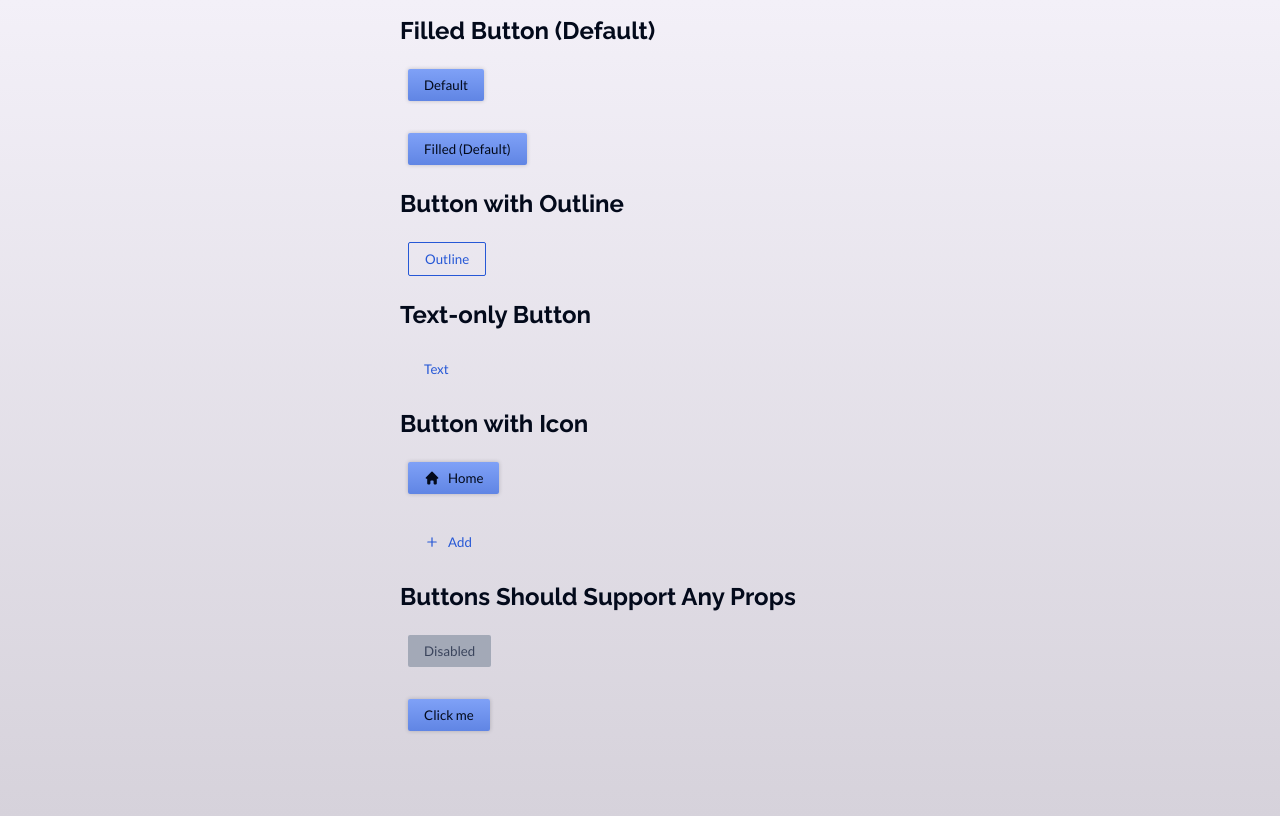
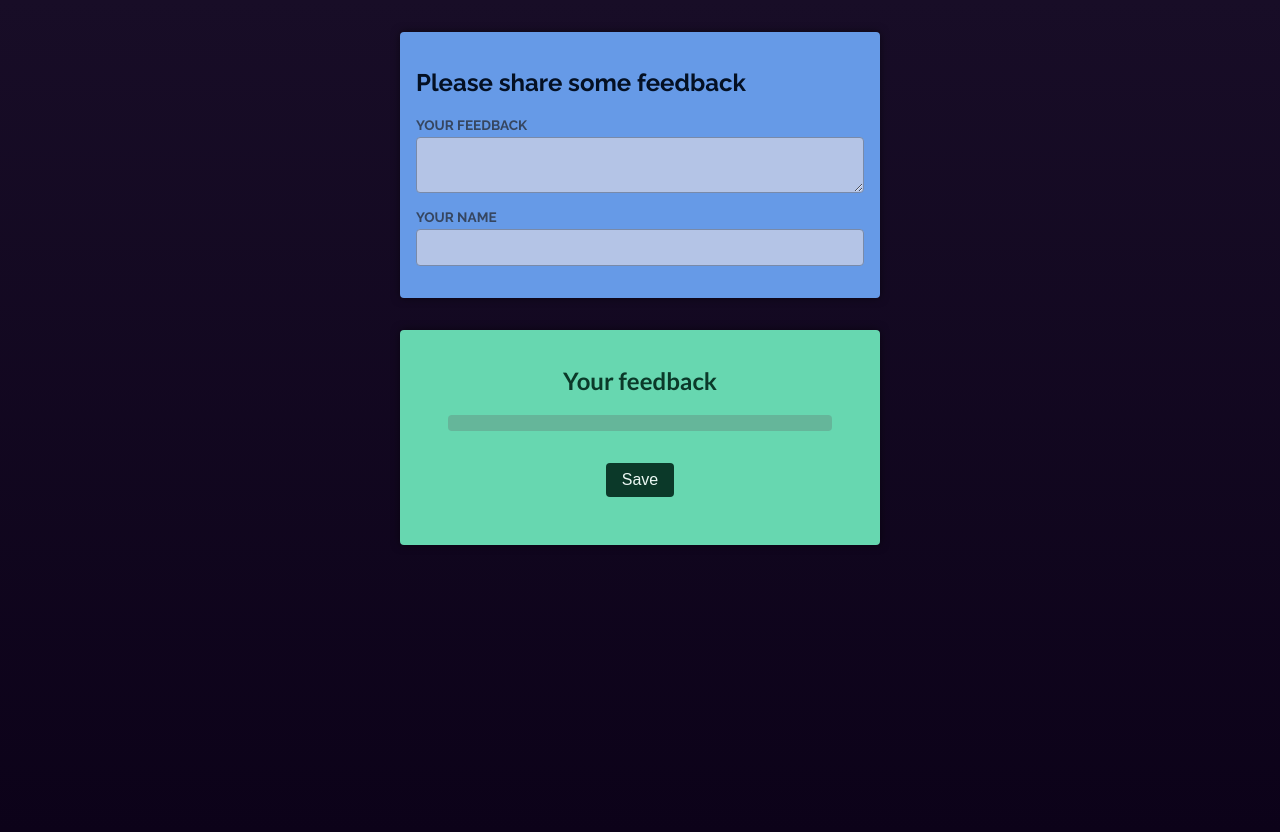
Before and after one commit to M2BARH/react-course, a React (Create React App) app in the folder section_three/my-react-app/: page / in a window 1280 px wide. Built offline with nearby package versions, Linux system fonts and the light colour scheme; the HTML template or start-up script is replaced by a standard one.

Commit message:
coding exercise sixteen commit

```diff
--- a/section_three/my-react-app/src/App.js
+++ b/section_three/my-react-app/src/App.js
@@ -1,54 +1,41 @@
-import Button from "./components/flexible_components/Button";
-import HomeIcon from "./components/flexible_components/HomeIcon";
-import PlusIcon from "./components/flexible_components/PlusIcon";
+import React from "react";
+import Review from "./components/review_component/Review";
 
 function App() {
+  const [feedBack, setFeedBack] = React.useState();
+  const [name, setName] = React.useState();
+
+  function handleFeedBackChange(event) {
+    setFeedBack(event.target.value);
+  }
+
+  function handleNameChange(event) {
+    setName(event.target.value);
+  }
+
   return (
-    <div id="app">
-      <section>
-        <h2>Filled Button (Default)</h2>
+    <>
+      <section id="feedback">
+        <h2>Please share some feedback</h2>
         <p>
-          <Button>Default</Button>
+          <label>Your Feedback</label>
+          <textarea value={feedBack} onChange={handleFeedBackChange} />
         </p>
         <p>
-          <Button mode="filled">Filled (Default)</Button>
+          <label>Your Name</label>
+          <input type="text" value={name} onChange={handleNameChange} />
         </p>
       </section>
-      <section>
-        <h2>Button with Outline</h2>
+      <section id="draft">
+        <h2>Your feedback</h2>
+
+        <Review feedback={feedBack} student={name} />
+
         <p>
-          <Button mode="outline">Outline</Button>
+          <button>Save</button>
         </p>
       </section>
-      <section>
-        <h2>Text-only Button</h2>
-        <p>
-          <Button mode="text">Text</Button>
-        </p>
-      </section>
-      <section>
-        <h2>Button with Icon</h2>
-        <p>
-          <Button Icon={HomeIcon}>Home</Button>
-        </p>
-        <p>
-          <Button Icon={PlusIcon} mode="text">
-            Add
-          </Button>
-        </p>
-      </section>
-      <section>
-        <h2>Buttons Should Support Any Props</h2>
-        <p>
-          <Button mode="filled" disabled>
-            Disabled
-          </Button>
-        </p>
-        <p>
-          <Button onClick={() => console.log("Clicked!")}>Click me</Button>
-        </p>
-      </section>
-    </div>
+    </>
   );
 }
 
--- a/section_three/my-react-app/src/components/flexible_components/Button.js
+++ /dev/null
@@ -1,29 +0,0 @@
-export default function Button({
-  mode = "filled",
-  Icon,
-  children,
-  ...props
-}) {
-
-  let buttonClass = "button ";
-
-  if (mode === 'outline') {
-    buttonClass += "outline-button";
-  } else if (mode === "text") {
-    buttonClass += "text-button";
-  } else {
-    buttonClass += "filled-button"
-  }
-
-  const iconButtonClass = Icon ? buttonClass + " icon-button" : buttonClass;
-
-  return (
-    <button className={iconButtonClass} {...props}>
-      {Icon && (
-        <span className="button-icon">
-          <Icon /></span>
-      )}
-      <span>{children}</span>
-    </button>
-  );
-}
--- a/section_three/my-react-app/src/components/flexible_components/HomeIcon.js
+++ /dev/null
@@ -1,15 +0,0 @@
-export default function HomeIcon() {
-  return (
-    <svg
-      xmlns="http://www.w3.org/2000/svg"
-      viewBox="0 0 20 20"
-      fill="currentColor"
-    >
-      <path
-        fillRule="evenodd"
-        d="M9.293 2.293a1 1 0 011.414 0l7 7A1 1 0 0117 11h-1v6a1 1 0 01-1 1h-2a1 1 0 01-1-1v-3a1 1 0 00-1-1H9a1 1 0 00-1 1v3a1 1 0 01-1 1H5a1 1 0 01-1-1v-6H3a1 1 0 01-.707-1.707l7-7z"
-        clipRule="evenodd"
-      />
-    </svg>
-  );
-}
--- a/section_three/my-react-app/src/components/flexible_components/PlusIcon.js
+++ /dev/null
@@ -1,11 +0,0 @@
-export default function PlusIcon() {
-  return (
-    <svg
-      xmlns="http://www.w3.org/2000/svg"
-      viewBox="0 0 20 20"
-      fill="currentColor"
-    >
-      <path d="M10.75 4.75a.75.75 0 00-1.5 0v4.5h-4.5a.75.75 0 000 1.5h4.5v4.5a.75.75 0 001.5 0v-4.5h4.5a.75.75 0 000-1.5h-4.5v-4.5z" />
-    </svg>
-  );
-}
--- a/section_three/my-react-app/src/components/input_component/input.js
+++ /dev/null
@@ -1,3 +0,0 @@
-export default function Input({richText, ...props}) {
-    return richText ? <textarea{...props} /> : <input{...props} />
-  }
--- /dev/null
+++ b/section_three/my-react-app/src/components/review_component/Review.js
@@ -0,0 +1,10 @@
+export default function Review({ feedback, student }) {
+  return (
+    <figure>
+      <blockquote>
+        <p>{feedback}</p>
+      </blockquote>
+      <figcaption>{student}</figcaption>
+    </figure>
+  );
+}
--- a/section_three/my-react-app/src/components/todo_component/Todo.js
+++ /dev/null
@@ -1,5 +0,0 @@
-import React from 'react';
-
-export default function Todo(props) {
-    return <li>{props.text}</li>;
-}
--- a/section_three/my-react-app/src/index.css
+++ b/section_three/my-react-app/src/index.css
@@ -1,4 +1,4 @@
-@import url('https://fonts.googleapis.com/css2?family=Raleway:wght@400;700&family=Lato:wght@400;700&display=swap');
+@import url("https://fonts.googleapis.com/css2?family=Raleway:wght@400;700&family=Lato:wght@400;700&display=swap");
 
 * {
   box-sizing: border-box;
@@ -6,79 +6,92 @@
 
 body {
   margin: 0;
-  font-family: 'Raleway', sans-serif;
+  font-family: "Raleway", sans-serif;
   -webkit-font-smoothing: antialiased;
   -moz-osx-font-smoothing: grayscale;
-  background: linear-gradient(#f3f0f8, #d6d2db);
+  background: linear-gradient(#180d27, #0c0219);
   color: #e5d9f1;
   min-height: 100vh;
 }
 
-section {
-  margin: 1rem auto;
+#feedback {
   max-width: 30rem;
+  margin: 2rem auto;
+  padding: 1rem;
+  background-color: #669ae7;
+  color: #041023;
+  border-radius: 4px;
+  box-shadow: 0 0 8px rgba(0, 0, 0, 0.5);
 }
 
-h2 {
-  font-size: 1.5rem;
-  font-weight: 700;
-  margin: 0;
-  color: #030a1b;
+#feedback p {
+  margin: 0.5rem 0;
 }
 
-.button {
-  display: inline-block;
-  margin: 0.5rem;
-  padding: 0.5rem 1rem;
-  border: none;
-  background: transparent;
-  font-family: 'Lato', sans-serif;
-  text-decoration: none;
-  cursor: pointer;
-  border-radius: 2px;
+#feedback label {
+  display: block;
+  font-weight: bold;
+  text-transform: uppercase;
+  color: #364660;
+  font-size: 0.85rem;
+  margin: 0.25rem 0;
 }
 
-.icon-button {
-  display: inline-flex;
-  align-items: center;
-  gap: 0.5rem;
+#feedback input,
+#feedback textarea {
+  font: inherit;
+  display: block;
+  margin: 0 0 1rem 0;
+  padding: 0.5rem;
+  width: 100%;
+  border-radius: 4px;
+  border: 1px solid #798aa9;
+  background-color: #b4c4e6;
+  color: #041023;
 }
 
-.button-icon {
-  width: 1rem;
-  height: 1rem;
+#draft {
+  font-family: "Lato", sans-serif;
+  max-width: 30rem;
+  margin: 2rem auto;
+  padding: 1rem;
+  background-color: #67d7b0;
+  color: #0b3929;
+  border-radius: 4px;
+  box-shadow: 0 0 8px rgba(0, 0, 0, 0.5);
+  text-align: center;
 }
 
-.filled-button {
-  background: linear-gradient(#7fa1f7, #6085e4);
-  color: #030a1b;
-  box-shadow: 0 0 4px rgba(0, 0, 0, 0.2);
+#draft figure {
+  margin: 0;
+  padding: 0;
 }
 
-.filled-button:hover {
-  background: linear-gradient(#89a9fb, #6890f6);
+#draft blockquote {
+  margin: 0 2rem;
+  padding: 0.5rem 1rem;
+  background-color: #65b69a;
+  border-radius: 4px;
+  color: #042217;
+  font-style: italic;
 }
 
-.filled-button:disabled {
-  background: #a3a9b7;
-  color: #3a445c;
-  box-shadow: none;
-  cursor: not-allowed;
+#draft blockquote p {
+  margin: 0;
 }
 
-.outline-button {
-  border: 1px solid #2658d6;
-  color: #2658d6;
+#draft figcaption {
+  margin: 0.2rem 0;
+  font-size: 0.75rem;
 }
 
-.outline-button:hover {
-  background: #cbd8fc;
+#draft button {
+  margin: 1rem 0;
+  padding: 0.5rem 1rem;
+  border-radius: 4px;
+  border: none;
+  background-color: #0b3929;
+  color: #ecf8f4;
+  font-size: 1rem;
+  cursor: pointer;
 }
-
-.text-button {
-  color: #2658d6;
-}
-
-.text-button:hover {
-  background: #cbd8fc;
-}
```
